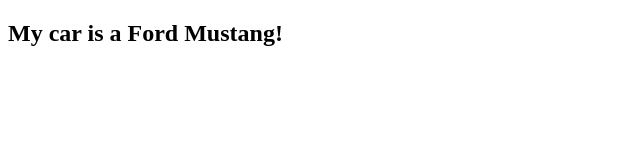
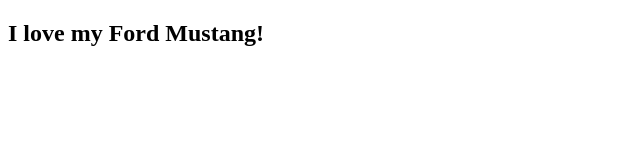
Before and after one commit to iLanceArea/MOBPROG-IT252-react-w3schools, a React (Vite) app in the folder my-react-app/: page / in a window 1280 px wide. Shown: the top 160 px of the page, without its empty margins (0-640 px from the left). Built offline with nearby package versions, Linux system fonts and the light colour scheme.

Commit message:
W3Schools Destructing Props C1

```diff
--- a/my-react-app/src/main.jsx
+++ b/my-react-app/src/main.jsx
@@ -1,13 +1,12 @@
 import { createRoot } from 'react-dom/client'
 
 function Car(props) {
+  const {brand, model} = props;
   return (
-    <h2>My car is a {props.carinfo[0]} {props.carinfo[1]}!</h2>
+    <h2>I love my {brand} {model}!</h2>
   );
 }
 
-const carInfo = ["Ford", "Mustang"];
-
 createRoot(document.getElementById('root')).render(
-  <Car carinfo={carInfo} />
+  <Car brand="Ford" model="Mustang" color="red" year={1969} />
 );
```
